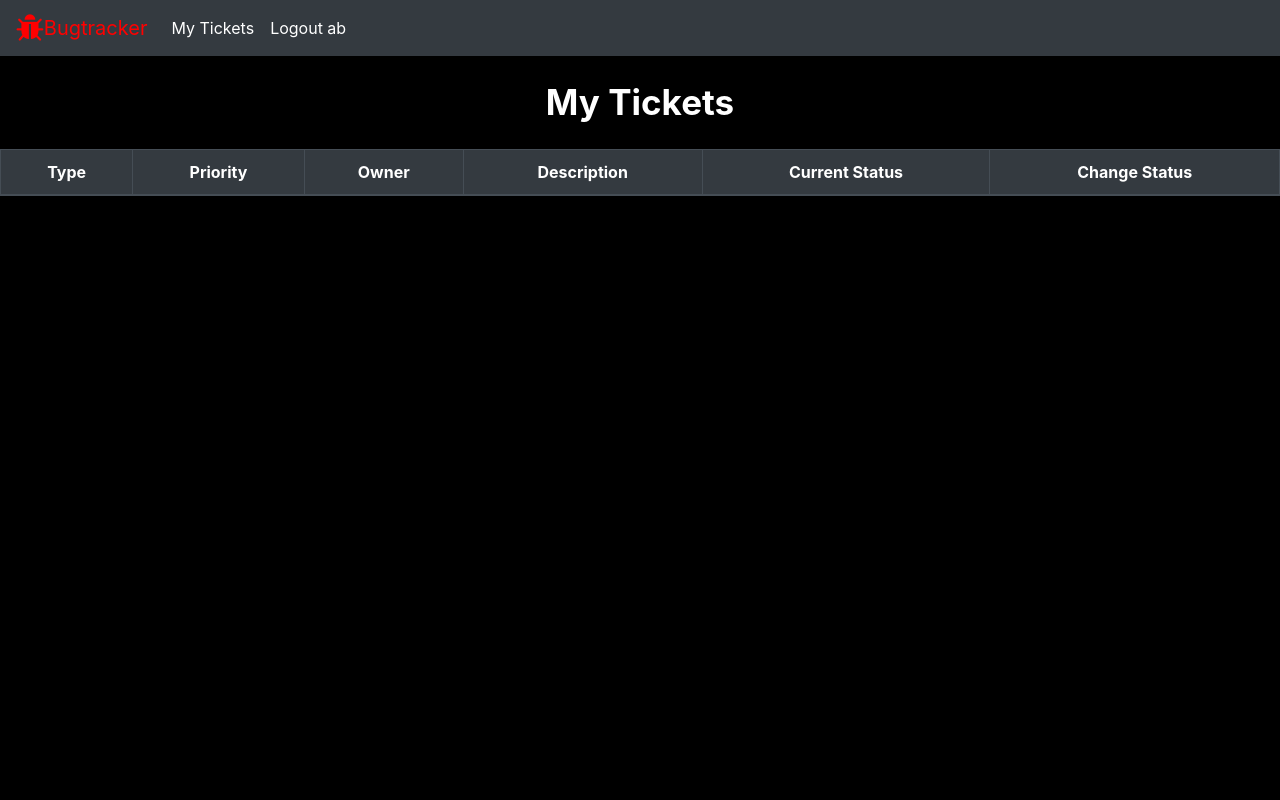
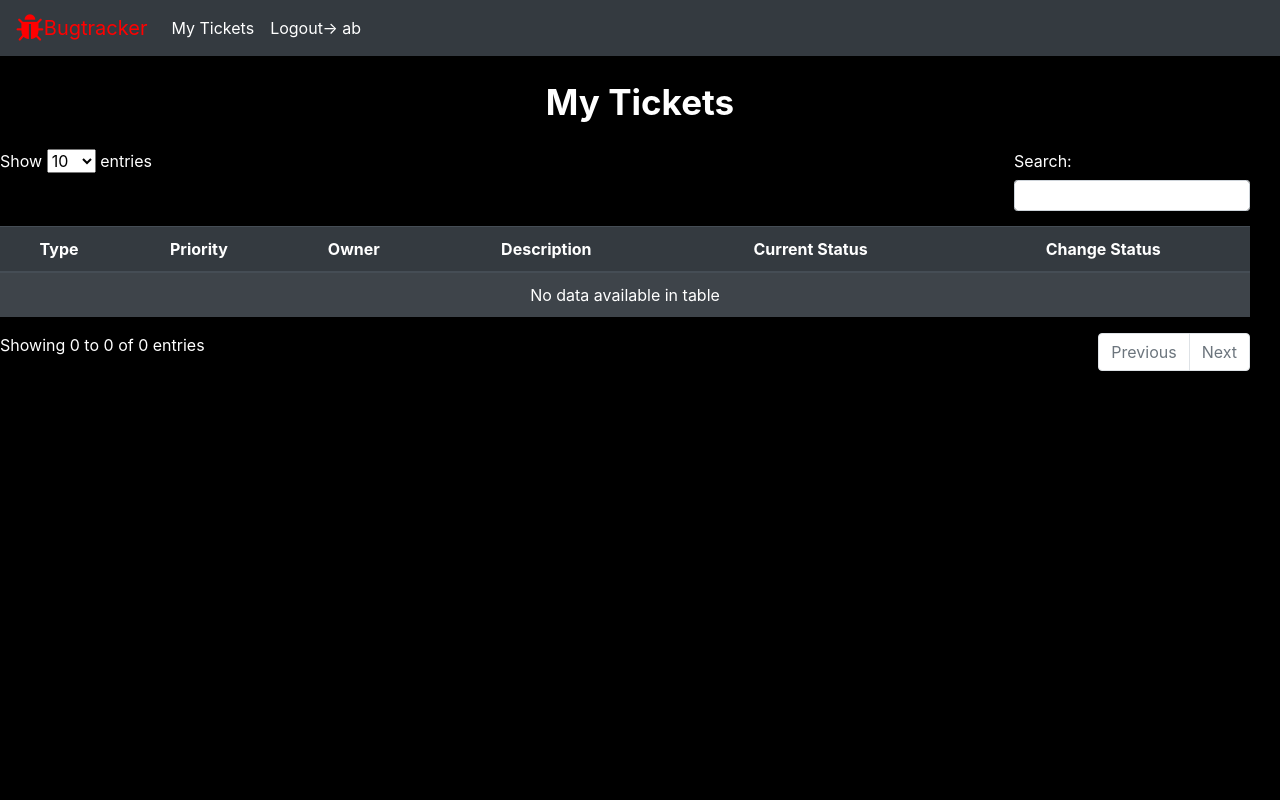
Before and after one commit to abhilashSreenivasa/Bug_Tracker, a Django app: page /myTickets/ in a window 1280 px wide. Run offline with Django 3.2, Linux system fonts and the light colour scheme; a user stored in the database is signed in; data comes from the database, SQL or seed files in the repository; both versions use the stored data as it was after the commit; lists and menus that the app fills with data are empty; some libraries are stand-ins or nearby versions.

Commit message:
Datatable has been added

```diff
--- a/bugs/views.py
+++ b/bugs/views.py
@@ -4,15 +4,15 @@ from django.shortcuts import render, redirect
 from django.http import HttpResponseRedirect, HttpResponse
 from django.urls import reverse
 from bugs.forms import BugForm,UpdateForm,AssignForm
-
+from django.contrib.auth.decorators import login_required
 # Create your views here.
 
-
+@login_required(login_url='/login/')
 def tickets(request):
     page_data=BugHistory.objects.filter(creator=request.user)
     return render(request, 'client/tickets.html', {'page_data':page_data})
 
-
+@login_required(login_url='/login/')
 def raise_ticket(request):
     if (request.method == "POST"):
         bug_form = BugForm(request.POST)
@@ -51,10 +51,14 @@ def raise_ticket(request):
         page_data = { "bug_form": bug_form }
         return render(request, 'client/raise-ticket.html',page_data)
 
+
+@login_required(login_url='/login/')
 def staff_tickets(request):
     page_data=Bug.objects.filter(bug_owner=request.user)
     return render(request, 'staff/staff-tickets.html', {'page_data':page_data})
 
+
+@login_required(login_url='/login/')
 def update_tickets(request,id):
     if request.method == "GET":
             bug = Bug.objects.get(bug_id=id)
@@ -78,10 +82,13 @@ def update_tickets(request,id):
                 page_data = {"update_form": update_form}
                 return render(request, 'staff/update-tickets.html', page_data)
 
+@login_required(login_url='/login/')
 def all_tickets(request):
     page_data=Bug.objects.all()
     return render(request, 'staff/all-tickets.html', {'page_data':page_data})
 
+
+@login_required(login_url='/login/')
 def assign_tickets(request,id):
     if request.method =="GET":
         bug=Bug.objects.get(bug_id=id)
--- a/static/index.css
+++ b/static/index.css
@@ -1,7 +1,7 @@
 html, body{
     background-color: black;
     color: white;
-
+    max-width: 100%;
 }
 
 tr{
@@ -73,3 +73,21 @@ form{
     margin-top: 7px;
     margin-bottom: 7px;
 }
+
+#data-table_filter{
+    display: flex;
+justify-content: right;
+}
+#data-table_paginate{
+    display: flex;
+justify-content: right;
+}
+#data-table_previous{
+    background-color: black;
+}
+.pagination #data-table_next{
+    background-color: black;
+}
+.row{
+    max-width: 100%;
+}
--- a/templates/staff/staff-tickets.html
+++ b/templates/staff/staff-tickets.html
@@ -2,15 +2,27 @@
   <head>
     {% include "util/bootstrap.html" %}
     {% load static %}
+    <link rel="stylesheet" href="https://cdnjs.cloudflare.com/ajax/libs/font-awesome/4.7.0/css/font-awesome.min.css">
+    <link rel="stylesheet" type="text/css" href="https://cdnjs.cloudflare.com/ajax/libs/twitter-bootstrap/4.5.2/css/bootstrap.css">
+    <link rel="stylesheet" type="text/css" href="https://cdn.datatables.net/1.12.0/js/dataTables.bootstrap4.min.js">
+
+    <script type="text/javascript"  src="https://code.jquery.com/jquery-3.5.1.js"></script>
+    <script type="text/javascript"  src="https://cdn.datatables.net/1.12.0/js/jquery.dataTables.min.js"></script>
+    <script type="text/javascript"  src="https://cdn.datatables.net/1.12.0/js/dataTables.bootstrap4.min.js"></script>
     <link rel="stylesheet" href="{%static 'index.css' %}" />
-    <link rel="stylesheet" href="https://cdnjs.cloudflare.com/ajax/libs/font-awesome/4.7.0/css/font-awesome.min.css">
 
+    <script>
+
+        $(document).ready(function () {
+            $('#data-table').DataTable();
+        });
+    </script>
   </head>
   <body>
     {% include "util/nav-staff.html" %}
 
     <div class="heading">My Tickets</div>
-    <table class="table table-bordered">
+    <table id="data-table" class="table table-striped table-dark">
     <thead class="thead-dark">
     <tr>
         <th scope="col">Type</th>
@@ -21,9 +33,9 @@
         <th scope="col">Change Status</th>
     </tr>
     </thead>
+    <tbody>
+    {% for data in page_data %}
 
-    {% for data in page_data %}
-    <tbody>
     <tr>
         <td>{{ data.bug_type.bug_type}}</td>
         {% if data.bug_priority.bug_priority == 'Low' %}
@@ -43,7 +55,8 @@
         </td>
     </tr>
     {% endfor %}
+    </tbody>
     </table>
-    </tbody>
+
   </body>
 </html>
--- a/templates/util/nav-staff.html
+++ b/templates/util/nav-staff.html
@@ -16,7 +16,7 @@
           <a class="nav-link" href="/myTickets/" style="color:white;">My Tickets</a>
         </li>
           <li>
-            <a class="nav-link" href="/logout/" style="color:white;">Logout {{user.username}}</a>
+            <a class="nav-link" href="/logout/" style="color:white;">Logout-> {{user.username}}</a>
           </li>
         {% else %}
           <li>
```
Also changed, not shown: templates/client/tickets.html (+17 -3 lines), templates/staff/all-tickets.html (+24 -6 lines), bugs/forms.py (line endings or trailing spaces), db.sqlite3.
